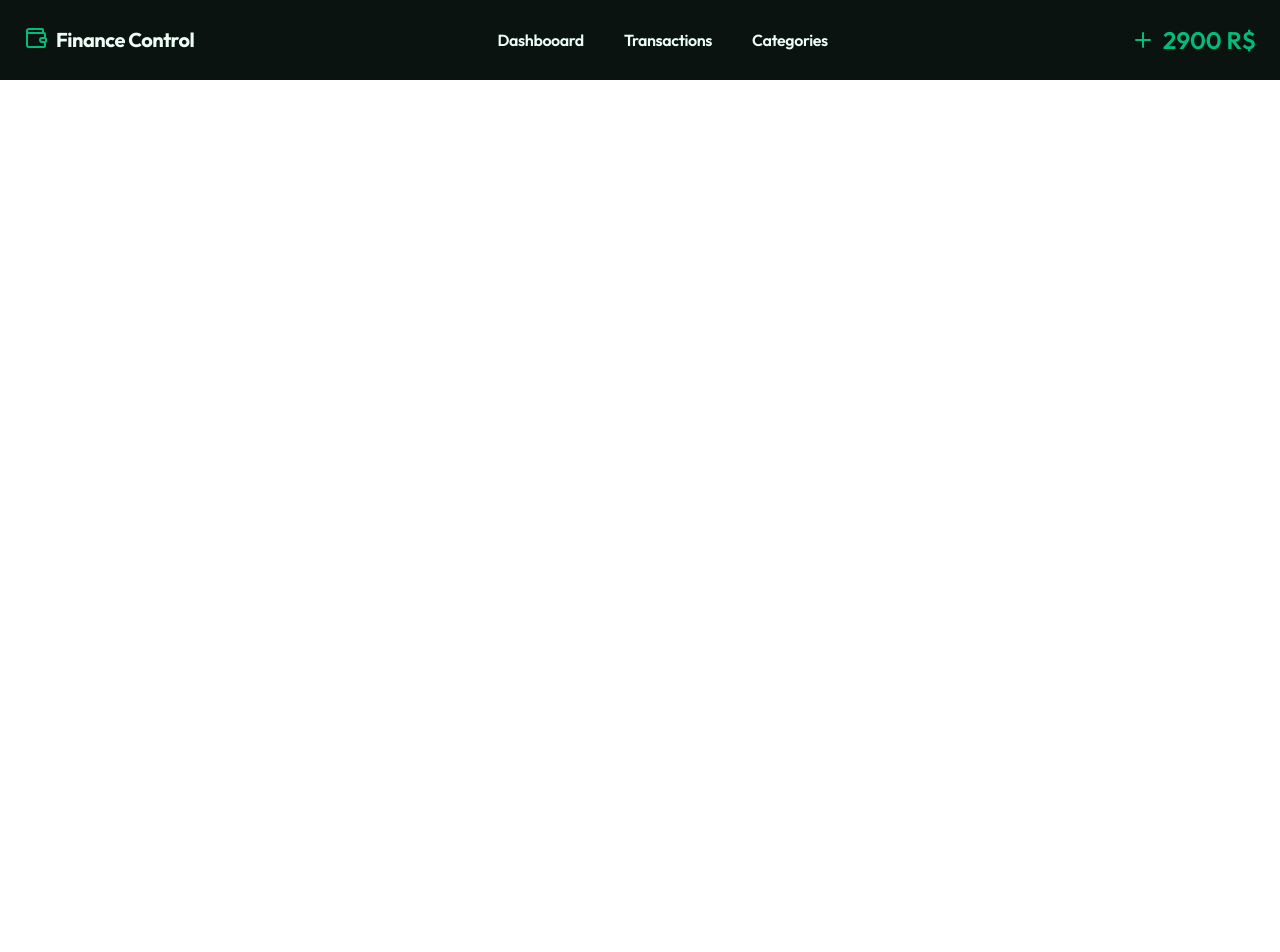
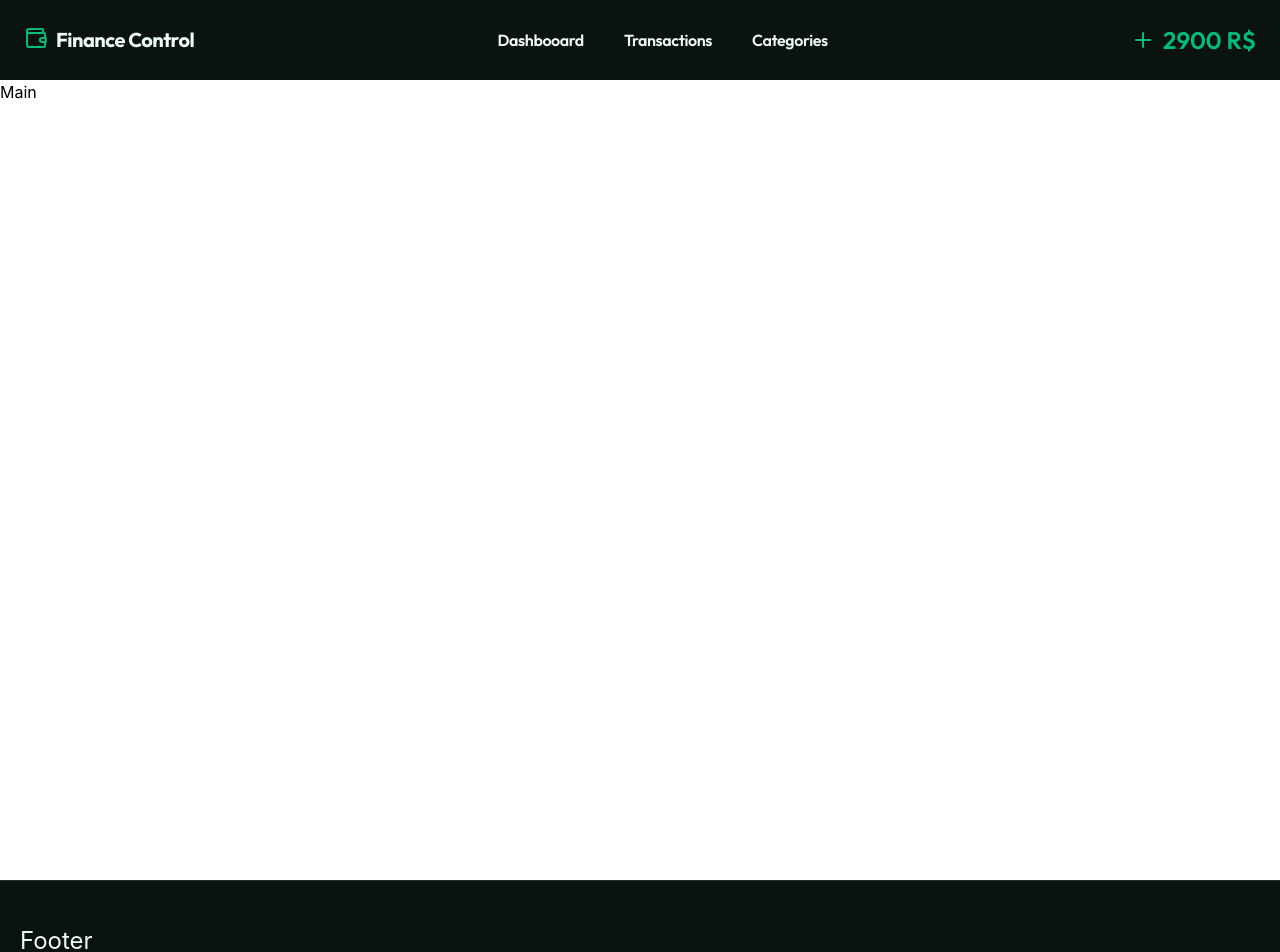
Before and after one commit to daveesin/finance-crud, a React (Vite) app: page / in a window 1280 px wide. Shown: the top 952 px of the page. Before the commit the page ends 800 px from the top, so only its background shows below. Built offline with nearby package versions, Linux system fonts and the light colour scheme.

Commit message:
Insert a main tag between Navbar and Footer to separate them

```diff
--- a/src/App.jsx
+++ b/src/App.jsx
@@ -1,5 +1,6 @@
 import { useState } from "react";
 import Navbar from "./components/common/Navbar";
+import Footer from "./components/common/Footer";
 
 function App() {
 
@@ -13,9 +14,13 @@ function App() {
   }, 0);
 
   return(
-    <div>
+    <div className="flex flex-col justify-between">
 
       <Navbar balance={currentBalance} />
+      <main className="min-h-screen">
+        <h1>Main</h1>
+      </main>
+      <Footer />
 
     </div>
   );
```
